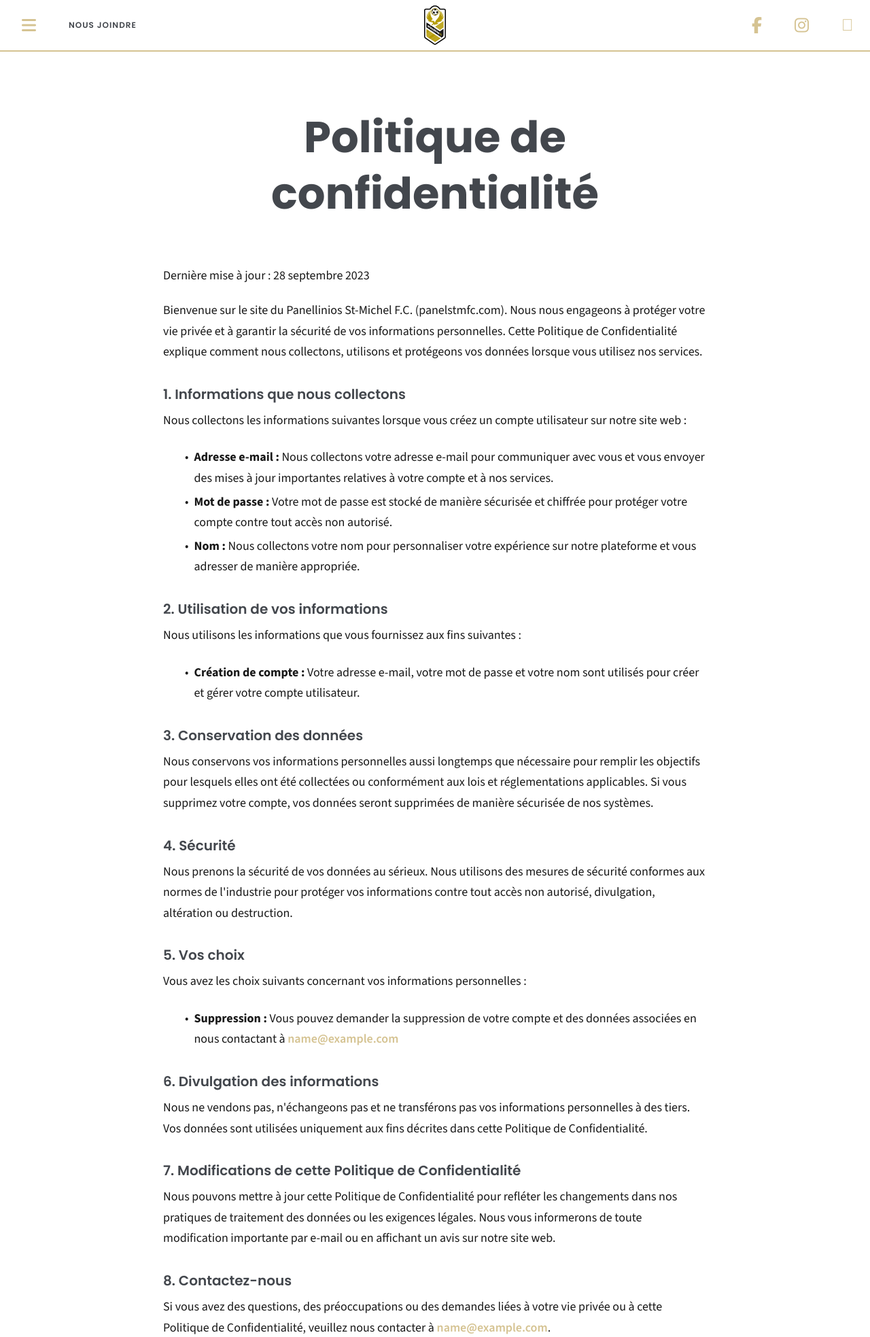
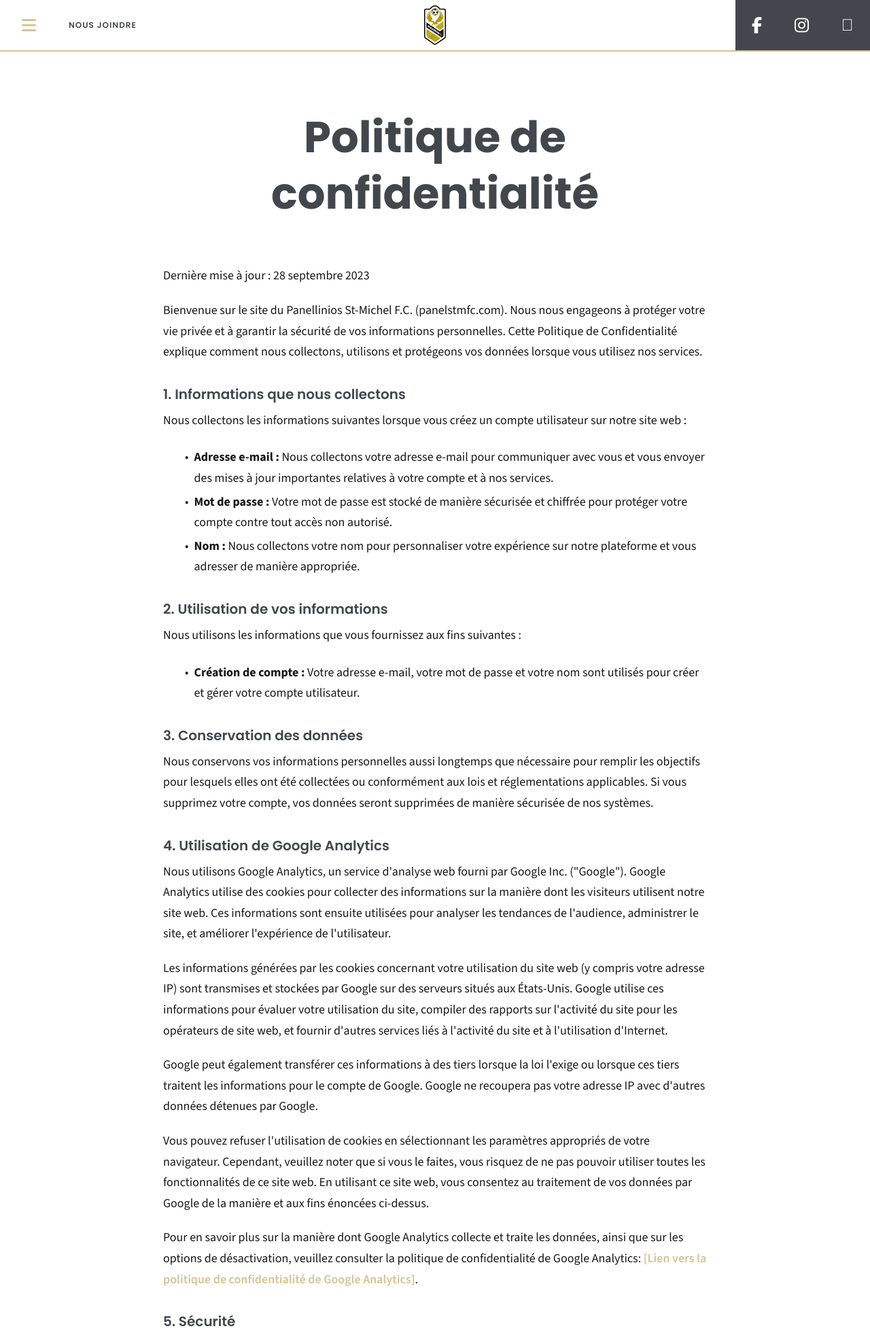
Before and after one commit to jo-chab/revolution-fc, a PHP site: page /politique-confidentialite in a window 1280 px wide. Shown: the top 1967 px of the page at 68% size. Run offline with PHP 8.4, Linux system fonts and the light colour scheme; tables that the repository leaves empty or names only in its code hold one stand-in row (values such as "Sample post"); some libraries are stand-ins or nearby versions.

Commit message:
update on header colors and privacy policy with GA

```diff
--- a/assets/css/global.css
+++ b/assets/css/global.css
@@ -321,7 +321,7 @@ h6 {
   color: #43474d; }
 
 .text-dates {
-  color: #bdaa7c; }
+  color: #aba7a7; }
 
 .white {
   color: white; }
@@ -1217,7 +1217,7 @@ Lists
     -moz-border-radius: 1rem;
     border-radius: 1rem;
     background-color: white;
-    border: 1px solid #bdaa7c; }
+    border: 1px solid #dbcca9; }
     @media (min-width: 768px) {
       .list-jobs .job-el {
         grid-gap: 2.5rem;
@@ -1523,6 +1523,7 @@ HEADER CSS -
           justify-content: flex-start; } }
     .top-header ul.header-social {
       grid-area: social;
+      background: #43474d;
       justify-self: flex-end;
       width: fit-content;
       justify-content: flex-end;
@@ -1563,12 +1564,11 @@ HEADER CSS -
         .top-header .nav-item.nav-social:hover a {
           color: white; }
       .top-header .nav-item.nav-social a {
-        color: #d5c392;
+        color: white;
         padding-left: 2rem;
         padding-right: 2rem; }
     .top-header .nav-item.lock-content {
       border-left: 2px solid #d5c392;
-      border-right: 2px solid #d5c392;
       background-color: white; }
       .top-header .nav-item.lock-content:hover {
         background-color: #d5c392; }
--- a/assets/css/global_admin.css
+++ b/assets/css/global_admin.css
@@ -321,7 +321,7 @@ h6 {
   color: #43474d; }
 
 .text-dates {
-  color: #bdaa7c; }
+  color: #aba7a7; }
 
 .white {
   color: white; }
@@ -1362,7 +1362,7 @@ Lists
     -moz-border-radius: 1rem;
     border-radius: 1rem;
     background-color: white;
-    border: 1px solid #bdaa7c; }
+    border: 1px solid #dbcca9; }
     @media (min-width: 768px) {
       .list-jobs .job-el {
         grid-gap: 2.5rem;
--- a/assets/scss/_design-system.scss
+++ b/assets/scss/_design-system.scss
@@ -779,7 +779,7 @@ Lists
         padding: 2rem;
         @include border-radius-uniform(1rem);
         background-color: white;
-        border: 1px solid $secondary-color-1;
+        border: 1px solid $tertiary-color-2;
 
         //-webkit-box-shadow: 4px 8px 16px 0 rgba(8,40,62,.1);
         //-moz-box-shadow: 4px 8px 16px 0 rgba(8,40,62,.1);
--- a/assets/scss/_fonts.scss
+++ b/assets/scss/_fonts.scss
@@ -153,7 +153,7 @@ h6 {
 
 
 .text-dates {
-    color: $secondary-color-1;
+    color: $secondary-color-2;
 }
 .white {
     color: white;
--- a/assets/scss/_header.scss
+++ b/assets/scss/_header.scss
@@ -59,7 +59,7 @@ HEADER CSS -
 
         &.header-social {
             grid-area: social;
-            //background: $primary-color-2;
+            background: $primary-color-2;
             justify-self: flex-end;
             width: fit-content;
             justify-content: flex-end;
@@ -107,7 +107,7 @@ HEADER CSS -
                 }
             }
             a {
-                color: $primary-color-1;
+                color: white;
                 padding-left: 2rem;
                 padding-right: 2rem;
             }
@@ -115,7 +115,6 @@ HEADER CSS -
 
         &.lock-content {
             border-left: 2px solid $primary-color-1;
-            border-right: 2px solid $primary-color-1;
             background-color: white;
 
             &:hover {
--- a/nouvelles/nouvelles_details.php
+++ b/nouvelles/nouvelles_details.php
@@ -90,7 +90,7 @@
         <div class="article-heading">
             <div class='article-info'>
                 <div class='news-category'><?php echo $section ?></div>
-                <h5 style='padding-left : 8px;'><?php echo $date_text ?></h5>
+                <h5 class="text-dates"><?php echo $date_text ?></h5>
             </div>
             <h1 class='article-title'><?php echo $titre ?></h1>
             <p class='article-intro'><?php echo $intro ?></p>
--- a/politique-confidentialite.php
+++ b/politique-confidentialite.php
@@ -58,12 +58,27 @@
                     applicables. Si vous supprimez votre compte, vos données seront supprimées de manière sécurisée de
                     nos systèmes.</p>
 
-                <h4>4. Sécurité</h4>
+                <h4>4. Utilisation de Google Analytics</h4>
+                <p>Nous utilisons Google Analytics, un service d'analyse web fourni par Google Inc. ("Google"). Google Analytics utilise des cookies pour collecter des informations
+                    sur la manière dont les visiteurs utilisent notre site web. Ces informations sont ensuite utilisées pour analyser les tendances de l'audience, administrer le site,
+                    et améliorer l'expérience de l'utilisateur.</p>
+                <p>Les informations générées par les cookies concernant votre utilisation du site web (y compris votre adresse IP) sont transmises et stockées par Google sur des
+                    serveurs situés aux États-Unis. Google utilise ces informations pour évaluer votre utilisation du site, compiler des rapports sur l'activité du site pour les
+                    opérateurs de site web, et fournir d'autres services liés à l'activité du site et à l'utilisation d'Internet.</p>
+                <p>Google peut également transférer ces informations à des tiers lorsque la loi l'exige ou lorsque ces tiers traitent les informations pour le compte de Google.
+                    Google ne recoupera pas votre adresse IP avec d'autres données détenues par Google.</p>
+                <p>Vous pouvez refuser l'utilisation de cookies en sélectionnant les paramètres appropriés de votre navigateur. Cependant, veuillez noter que si vous le faites,
+                    vous risquez de ne pas pouvoir utiliser toutes les fonctionnalités de ce site web. En utilisant ce site web, vous consentez au traitement de vos données par
+                    Google de la manière et aux fins énoncées ci-dessus.</p>
+                <p>Pour en savoir plus sur la manière dont Google Analytics collecte et traite les données, ainsi que sur les options de désactivation, veuillez consulter la
+                    politique de confidentialité de Google Analytics: <a class="inline-link" href="https://policies.google.com/privacy" target="_blank" rel="external">[Lien vers la politique de confidentialité de Google Analytics]</a>.</p>
+
+                <h4>5. Sécurité</h4>
                 <p>Nous prenons la sécurité de vos données au sérieux. Nous utilisons des mesures de sécurité conformes
                     aux normes de l'industrie pour protéger vos informations contre tout accès non autorisé,
                     divulgation, altération ou destruction.</p>
 
-                <h4>5. Vos choix</h4>
+                <h4>6. Vos choix</h4>
                 <p>Vous avez les choix suivants concernant vos informations personnelles :</p>
                 <ul class="list-text">
                     <li><p><span class="text-highlight">Suppression :</span> Vous pouvez demander la suppression de votre compte et des données associées en
@@ -71,17 +86,17 @@
                     </li>
                 </ul>
 
-                <h4>6. Divulgation des informations</h4>
+                <h4>7. Divulgation des informations</h4>
                 <p>Nous ne vendons pas, n'échangeons pas et ne transférons pas vos informations personnelles à des
                     tiers. Vos données sont utilisées uniquement aux fins décrites dans cette Politique de
                     Confidentialité.</p>
 
-                <h4>7. Modifications de cette Politique de Confidentialité</h4>
+                <h4>8. Modifications de cette Politique de Confidentialité</h4>
                 <p>Nous pouvons mettre à jour cette Politique de Confidentialité pour refléter les changements dans nos
                     pratiques de traitement des données ou les exigences légales. Nous vous informerons de toute
                     modification importante par e-mail ou en affichant un avis sur notre site web.</p>
 
-                <h4>8. Contactez-nous</h4>
+                <h4>9. Contactez-nous</h4>
                 <p>Si vous avez des questions, des préoccupations ou des demandes liées à votre vie privée ou à cette
                     Politique de Confidentialité, veuillez nous contacter à <a class="inline-link" href="mailto:<?php echo $emailClub ?>"><?php echo $emailClub ?></a>.</p>
 
```
